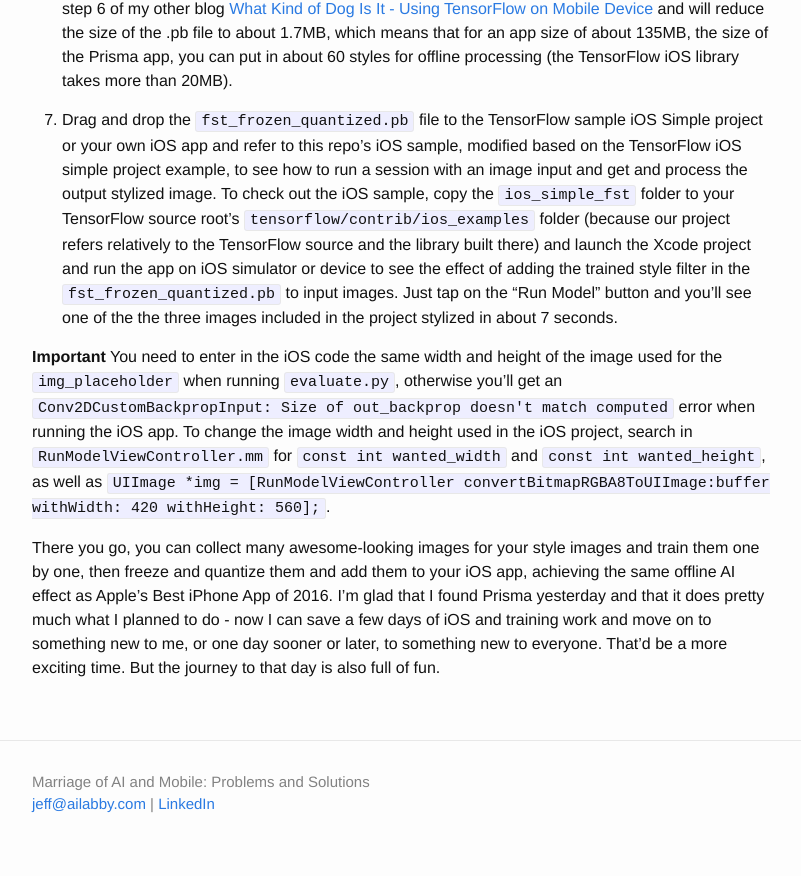
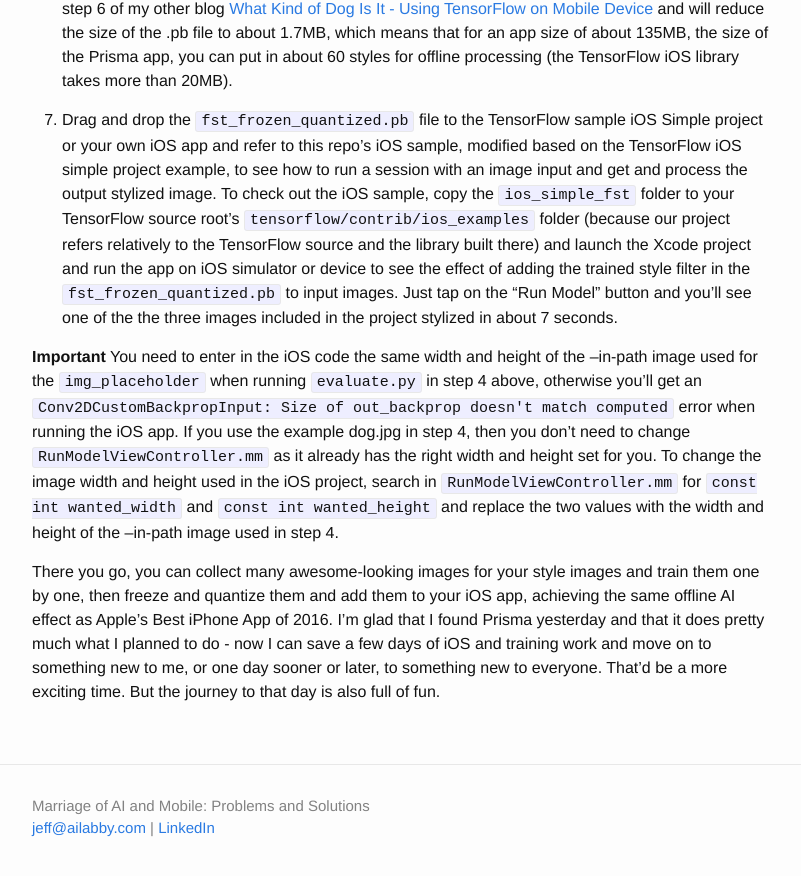
Before and after one commit to jeffxtang/jeffxtang.github.io, a Jekyll site: the page built from _posts/2017-02-19-fast-neural-style-on-ios.md, in a window 1280 px wide and 900 px high, scrolled down 2243 px. Shown: the top 876 px of the window, without its empty margins (238-1039 px from the left). Built offline with Jekyll 4.4.1, drawn with Linux system fonts in a browser that asks for light colours; comment, search, counter and statistics services are not loaded.

Commit message:
updated Important note

```diff
--- a/_posts/2017-02-19-fast-neural-style-on-ios.md
+++ b/_posts/2017-02-19-fast-neural-style-on-ios.md
@@ -54,6 +54,6 @@ python evaluate.py --checkpoint checkpoints \
 
 7. Drag and drop the `fst_frozen_quantized.pb` file to the TensorFlow sample iOS Simple project or your own iOS app and refer to this repo's iOS sample, modified based on the TensorFlow iOS simple project example, to see how to run a session with an image input and get and process the output stylized image. To check out the iOS sample, copy the `ios_simple_fst` folder to your TensorFlow source root's `tensorflow/contrib/ios_examples` folder (because our project refers relatively to the TensorFlow source and the library built there) and launch the Xcode project and run the app on iOS simulator or device to see the effect of adding the trained style filter in the `fst_frozen_quantized.pb` to input images. Just tap on the "Run Model" button and you'll see one of the the three images included in the project stylized in about 7 seconds.
 
-**Important** You need to enter in the iOS code the same width and height of the image used for the `img_placeholder` when running `evaluate.py`, otherwise you'll get an `Conv2DCustomBackpropInput: Size of out_backprop doesn't match computed` error when running the iOS app. To change the image width and height used in the iOS project, search in `RunModelViewController.mm` for `const int wanted_width` and `const int wanted_height`, as well as `UIImage *img = [RunModelViewController convertBitmapRGBA8ToUIImage:buffer withWidth: 420 withHeight: 560];`.
+**Important** You need to enter in the iOS code the same width and height of the --in-path image used for the `img_placeholder` when running `evaluate.py` in step 4 above, otherwise you'll get an `Conv2DCustomBackpropInput: Size of out_backprop doesn't match computed` error when running the iOS app. If you use the example dog.jpg in step 4, then you don't need to change `RunModelViewController.mm` as it already has the right width and height set for you. To change the image width and height used in the iOS project, search in `RunModelViewController.mm` for `const int wanted_width` and `const int wanted_height` and replace the two values with the width and height of the --in-path image used in step 4.
 
 There you go, you can collect many awesome-looking images for your style images and train them one by one, then freeze and quantize them and add them to your iOS app, achieving the same offline AI effect as Apple's Best iPhone App of 2016. I'm glad that I found Prisma yesterday and that it does pretty much what I planned to do - now I can save a few days of iOS and training work and move on to something new to me, or one day sooner or later, to something new to everyone. That'd be a more exciting time. But the journey to that day is also full of fun.
```
